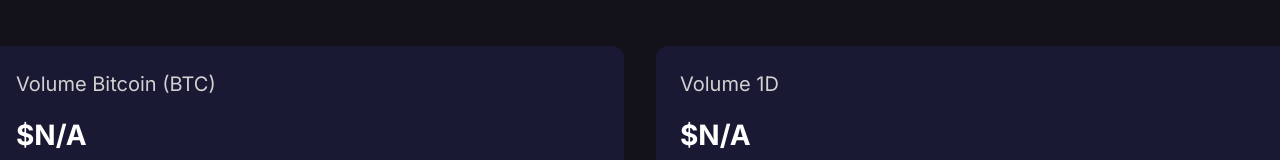
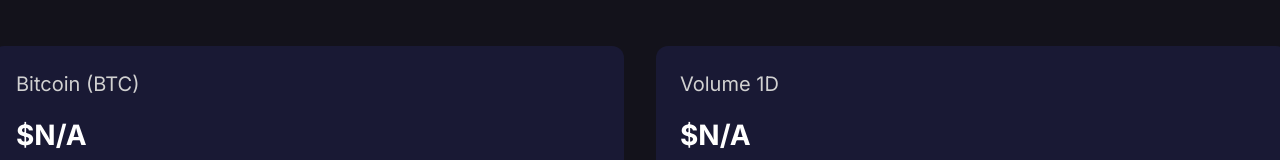
Before and after one commit to 10richard/crypto-app, a Next.js app: page / in a window 1280 px wide. Shown: the part 289-449 px from the top of the page. Built offline with nearby package versions, Linux system fonts and the light colour scheme; no server answers.

Commit message:
fix chartInfo titles

```diff
--- a/app/components/DuoCharts/ChartInfo.tsx
+++ b/app/components/DuoCharts/ChartInfo.tsx
@@ -8,7 +8,7 @@
 
   return (
     <div className="flex flex-col gap-4">
-      <p className="text-xl text-[#D1D1D1]">Volume {title}</p>
+      <p className="text-xl text-[#D1D1D1]">{title}</p>
       <p className="text-[28px] font-bold">${value}</p>
       <p className="text-[#B9B9BA]">
         {currDate.toLocaleDateString("en", {
--- a/app/components/DuoCharts/VolumeChart.tsx
+++ b/app/components/DuoCharts/VolumeChart.tsx
@@ -70,7 +70,7 @@
 
   return (
     <div className="flex flex-col gap-6 w-[632px] bg-[#191934] rounded-xl p-6">
-      <ChartInfo title={timePeriod} value={totalVolume} />
+      <ChartInfo title={`Volume ${timePeriod}`} value={totalVolume} />
       <div className="h-[216px]">
         <Bar data={volumeData} options={volumeOpts} />
       </div>
```
